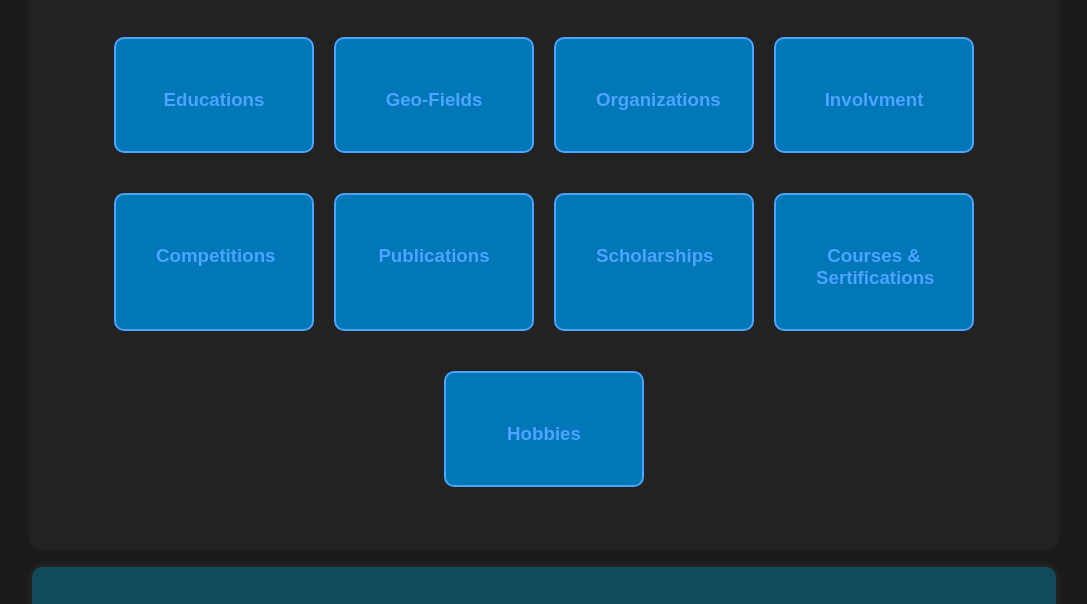
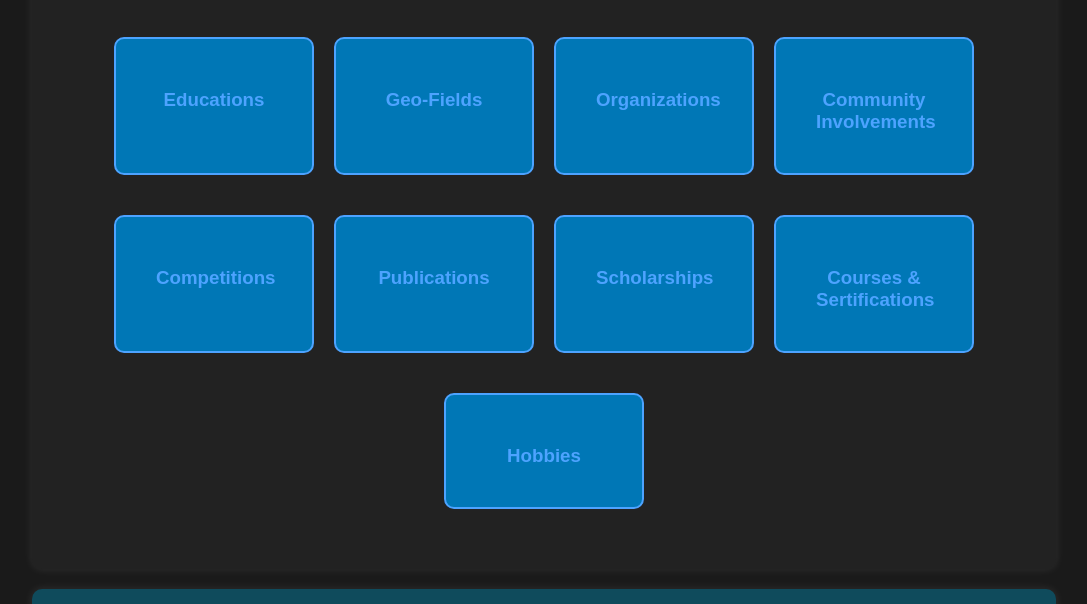
Before and after one commit to YustisioD/yustisio.github.io, a plain HTML site: page index.html in a window 1280 px wide. Shown: the part 1113-1717 px from the top of the page, without its empty margins (96-1183 px from the left). Drawn offline with Linux system fonts and the light colour scheme.

Commit message:
index.html

```diff
--- a/index.html
+++ b/index.html
@@ -351,7 +351,7 @@
             <div class="experience-card"><a href="educations.html"><h3>Educations</h3></a></div>
             <div class="experience-card"><a href="geofields.html"><h3>Geo-Fields</h3></a></div>
             <div class="experience-card"><a href="organizations.html"><h3>Organizations</h3></a></div>
-            <div class="experience-card"><a href="services.html"><h3>Involvment</h3></a></div>
+            <div class="experience-card"><a href="services.html"><h3>Community Involvements</h3></a></div>
             <div class="experience-card"><a href="competition.html"><h3>Competitions</h3></a></div>
             <div class="experience-card"><a href="publications.html"><h3>Publications</h3></a></div>
             <div class="experience-card"><a href="scholarship.html"><h3>Scholarships</h3></a></div>
```
